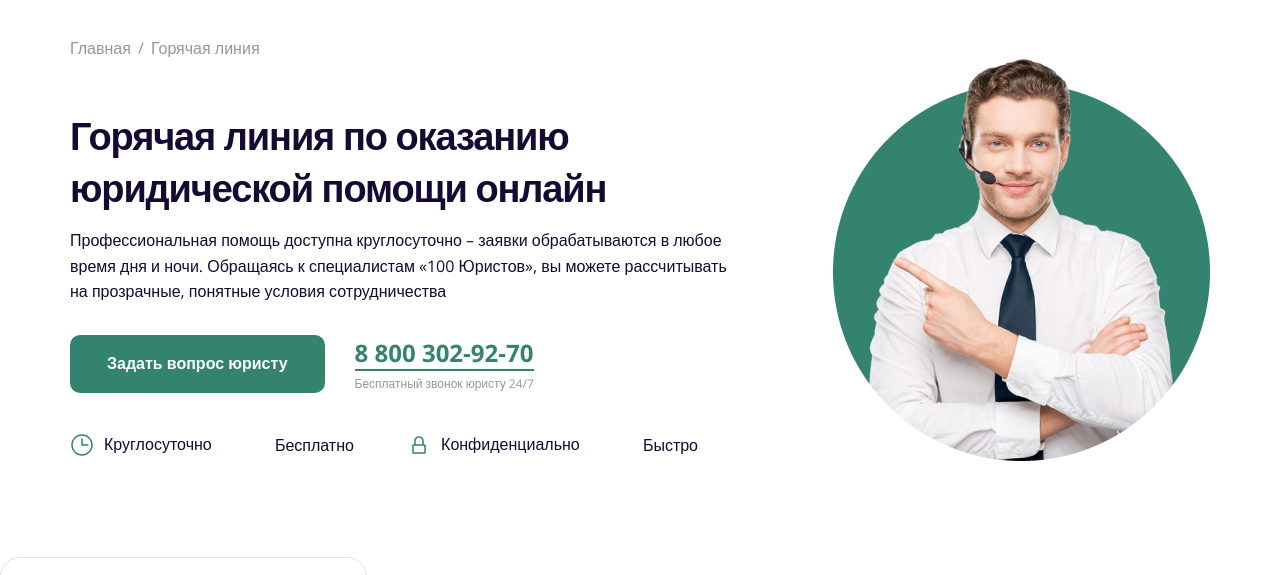
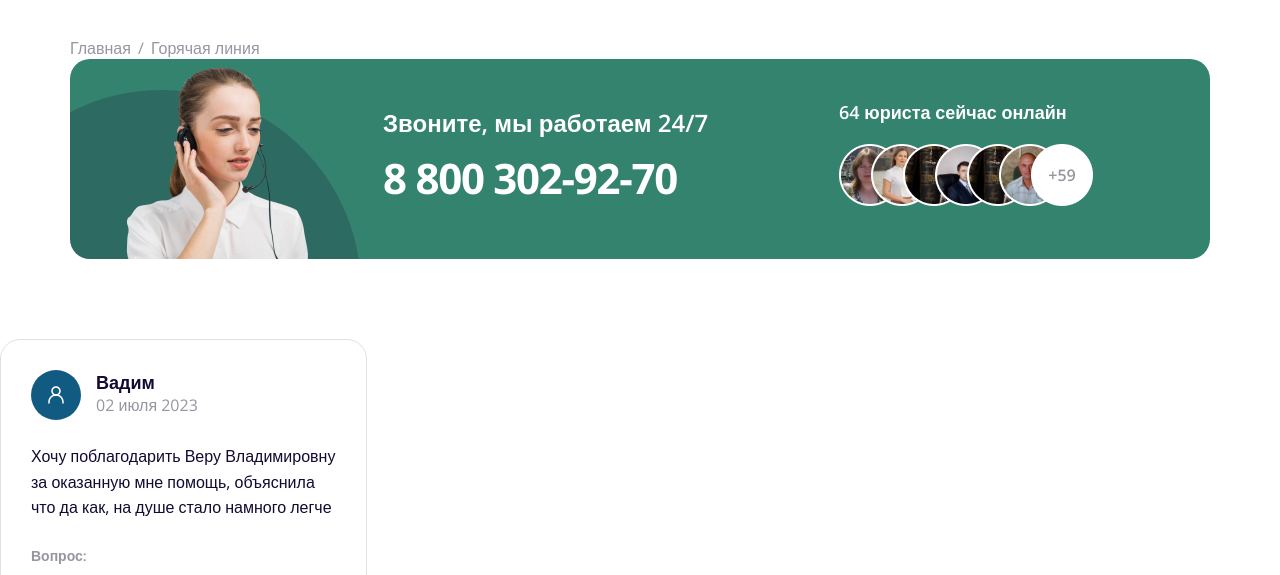
Before and after one commit to gleb-erokhin/100lawyers, a website: page src/html/index.html in a window 1280 px wide. Shown: the part 176-751 px from the top of the page. Drawn offline with nearby package versions, Linux system fonts and the light colour scheme; files that its build step writes are made by us from their sources; files whose address does not match are found by name.

Commit message:
работа с первым банером.

```diff
--- a/src/html/index.html
+++ b/src/html/index.html
@@ -18,10 +18,10 @@
         @@include('blocks/header-mob.html')
         <main class="main">
             @@include('blocks/breadcrumbs.html')
-            @@include('blocks/promo.html')
+            <!-- @@include('blocks/promo.html') -->
             <!-- @@include('blocks/law.html') -->
             <!-- @@include('blocks/free-consult.html') -->
-            <!-- @@include('blocks/baner-online.html') -->
+            @@include('blocks/baner-online.html')
             <!-- @@include('blocks/service.html') -->
             <!-- @@include('blocks/choose.html') -->
             <!-- @@include('blocks/speciality.html') -->
--- a/src/scss/blocks/_baner-online.scss
+++ b/src/scss/blocks/_baner-online.scss
@@ -44,6 +44,10 @@
         font-weight: 700;
         font-size: 42px;
         letter-spacing: -0.03em;
+
+        @include tablet {
+            font-size: 32px;
+        }
     }
     &__status p {
         font-size: 18px;
@@ -53,6 +57,10 @@
     &__list {
         display: inline-flex;
         padding-left: 30px;
+
+        @include tablet {
+            padding-left: 10px;
+        }
     }
     &__item {
         position: relative;
```
